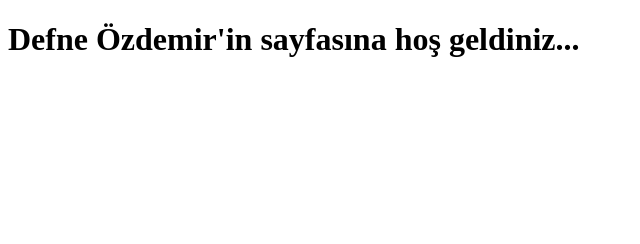
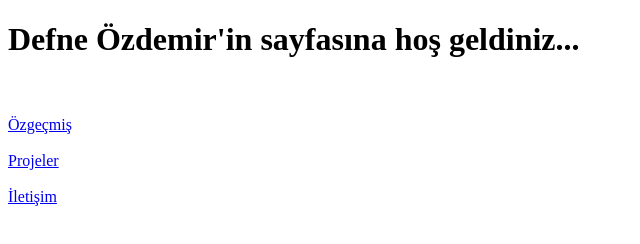
Before and after one commit to defneozdemir1414-png/Defneozdemir, a plain HTML site: page index.html in a window 1280 px wide. Shown: the whole page, without its empty margins (0-640 px from the left). Drawn offline with Linux system fonts and the light colour scheme.

Commit message:
Add files via upload

```diff
--- a/index.html
+++ b/index.html
@@ -4,8 +4,20 @@
     <meta charset="UTF-8">
     <meta name="viewport" content="width=device-width, initial-scale=1.0">
     <title>Defne Özdemir</title>
+     <link rel="icon" type="image/png" href="resimler/Favicon.png">
 </head>
 <body>
     <h1> Defne Özdemir'in sayfasına hoş geldiniz... </h1>
+
+
+    <br><br>
+    <a href="ödev için/ozgecmis.html">Özgeçmiş</a>
+    <br><br>
+    <a href="ödev için/projeler.html">Projeler</a>
+    <br><br>
+    <a href="ödev için/iletisim.html">İletişim</a>
+    <br><br>
+
+
 </body>
 </html>
```
